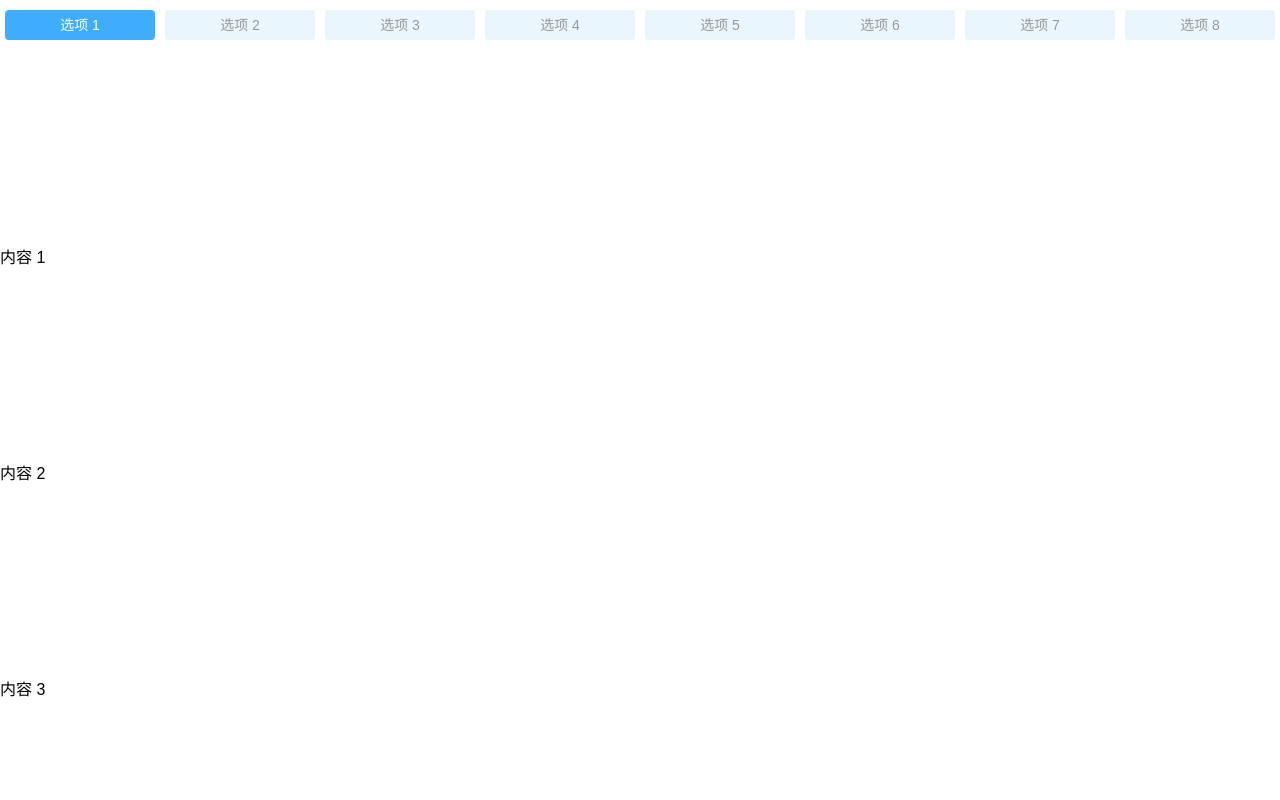
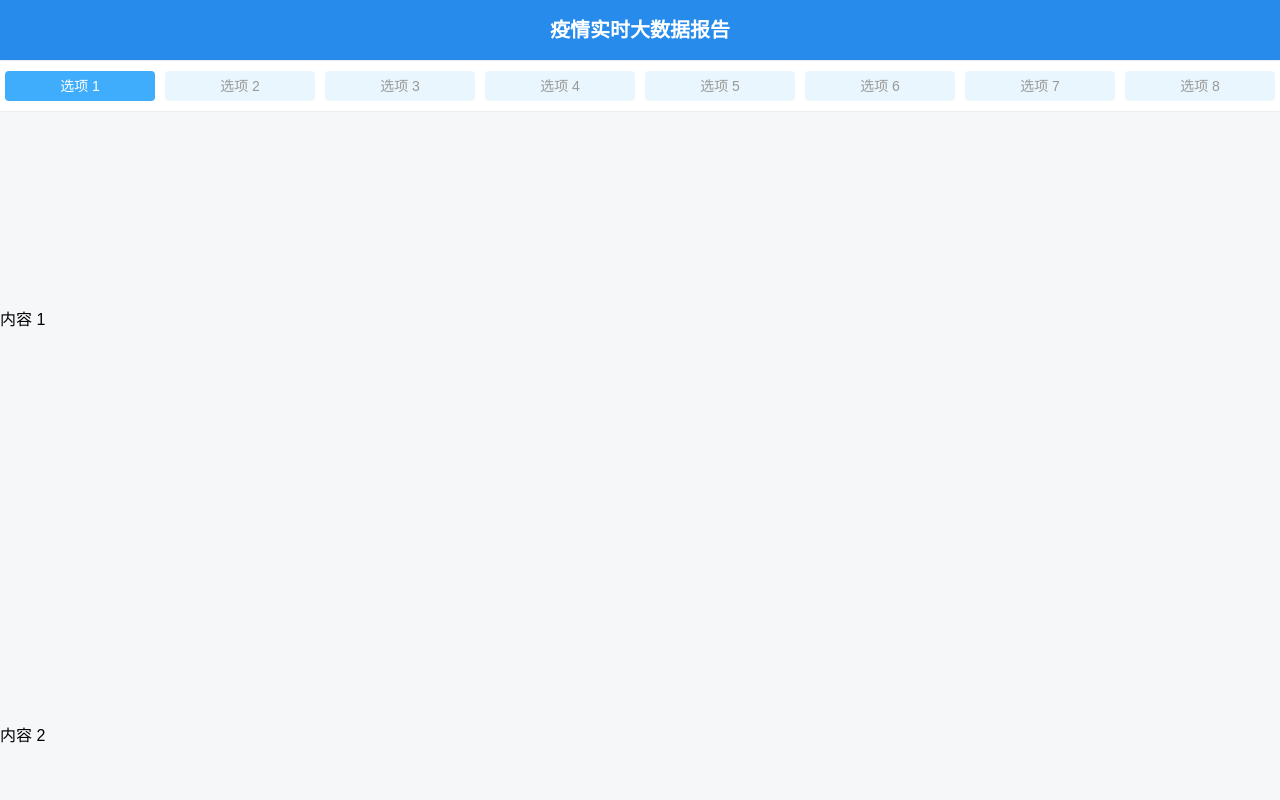
Before and after one commit to it0114/covid-19-project, a Vue app: page / in a window 1280 px wide. Shown: the top 800 px of the page. Built offline with nearby package versions, Linux system fonts and the light colour scheme; no server answers.

Commit message:
feat : 添加全局标题

```diff
--- a/components.d.ts
+++ b/components.d.ts
@@ -7,6 +7,7 @@ export {}
 
 declare module '@vue/runtime-core' {
   export interface GlobalComponents {
+    CardBox: typeof import('./src/components/card-box.vue')['default']
     VanButton: typeof import('vant/es')['Button']
     VanTab: typeof import('vant/es')['Tab']
     VanTabs: typeof import('vant/es')['Tabs']
--- a/src/App.vue
+++ b/src/App.vue
@@ -1,9 +1,13 @@
 <template>
   <div class="wrapper">
+    <!-- 标题 -->
+    <div class="header-title">
+      <h3>疫情实时大数据报告</h3>
+    </div>
     <!-- 滚动导航 -->
     <div class="tab-box">
       <van-tabs v-model:active="tabActive" scrollspy sticky type="card">
-        <van-tab v-for="index in 8" style="margin: 200px 0" :title="'选项 ' + index">
+        <van-tab v-for="index in 8" style="padding: 200px 0" :title="'选项 ' + index">
           内容 {{ index }}
         </van-tab>
       </van-tabs>
@@ -62,13 +66,29 @@ const echartsInit = () => {
 </script>
 
 <style scoped lang="less">
+.wrapper {
+  background: #F6F7F8;
+  width: 100%;
+  height: 100%;
+  .header-title{
+    text-align: center;
+    padding: 20px 0;
+    background: #278BEC;
+    h3{
+      font-size: 20px;
+      font-weight: bold;
+      color: #fff;
+    }
+  }
 
   :deep(.van-tabs__wrap) {
     .van-tabs__nav--card {
       margin: 0;
       padding: 10px 0;
       box-sizing: content-box;
-    border: none;
+      border: 1px solid #E9ECF0;
+      border-right: none;
+      border-left: none;
     }
 
     .van-tab--card {
@@ -89,5 +109,7 @@ const echartsInit = () => {
       color: #fff;
     }
   }
+}
+
 
 </style>
--- /dev/null
+++ b/src/components/card-box.vue
@@ -0,0 +1,22 @@
+<template>
+  <div class="card-box">
+
+  </div>
+</template>
+
+<script>
+export default {
+  name: "card-box"
+}
+</script>
+
+<style scoped lang="less">
+.card-box {
+  width: 100%;
+  min-height: 100px;
+  box-shadow: 0 0 5px 0 rgba(0, 0, 0, 0.05);
+  border-radius: 6px;
+  padding: 10px;
+  box-sizing: border-box;
+}
+</style>
```
Lines whose indentation alone changed are shown as unchanged.
